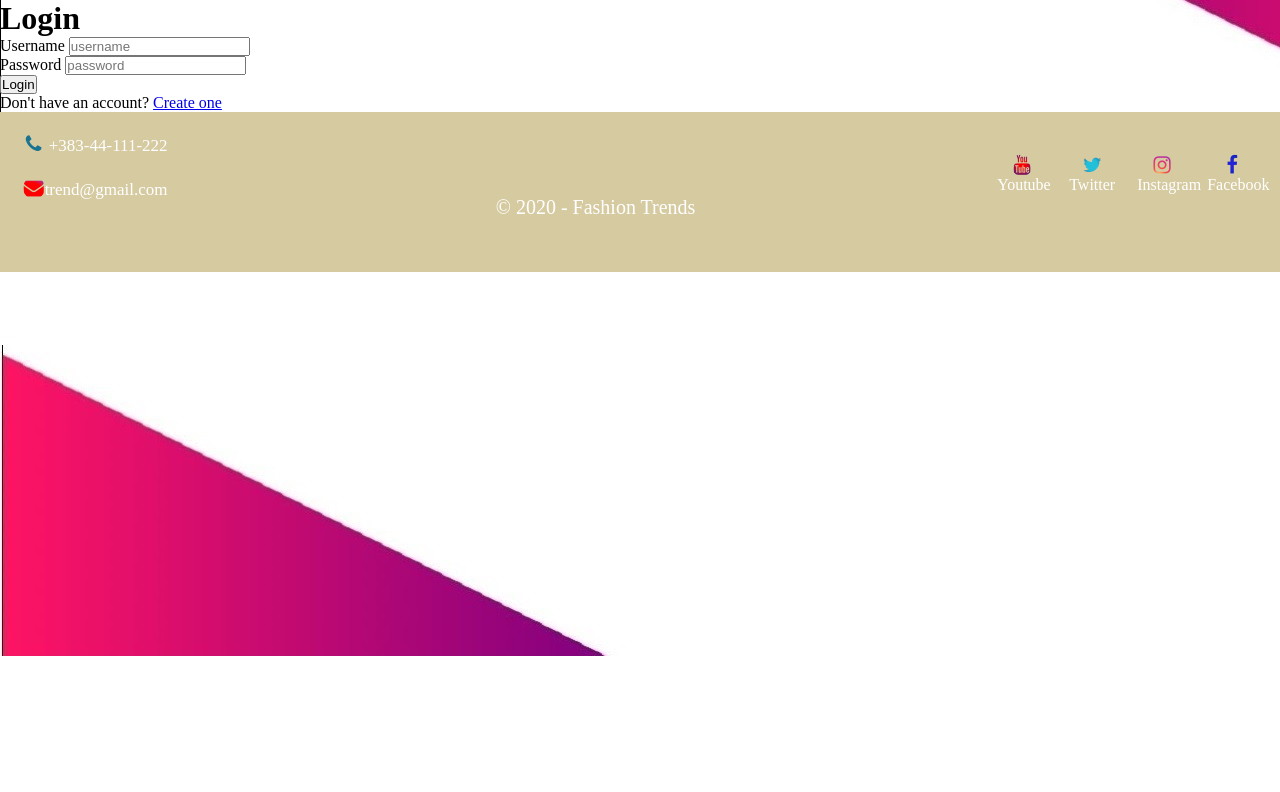
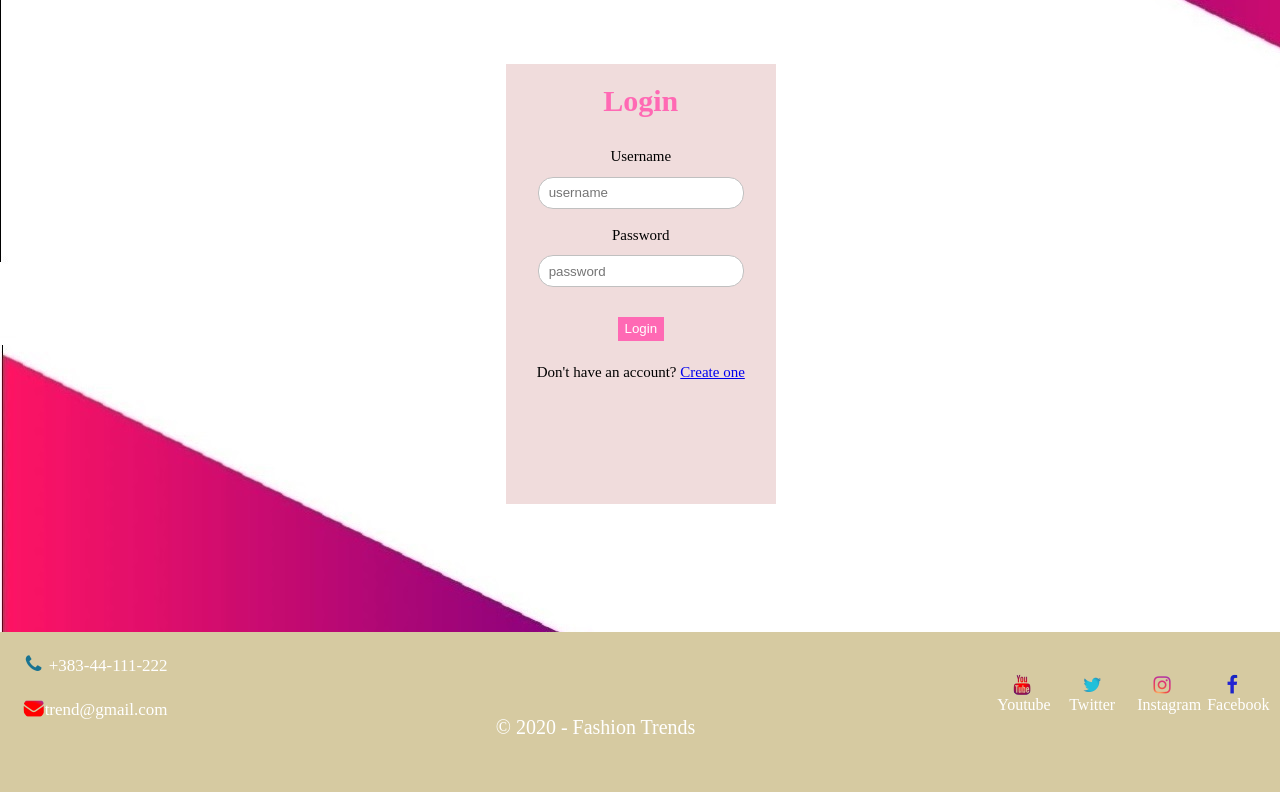
Before and after one commit to Rilindaaa/Projekti, a PHP site: page /CONTENT/login.php in a window 1280 px wide. Shown: the part 144-936 px from the top of the page. Before the commit the page ends 800 px from the top, so only its background shows below. Run offline with PHP 8.4, Linux system fonts and the light colour scheme.

Commit message:
smth new

```diff
--- a/CSS/Fashion.css
+++ b/CSS/Fashion.css
@@ -577,6 +577,53 @@ button {
     margin-bottom: 10px;
 }
 
+.cont{
+    margin: auto;
+    width: 30%;
+    height: 20%;
+    margin-bottom: 10%;
+    margin-top: 5%;
+  }
+
+.cont form{
+    width: 60%;
+    height: 50vh;
+    padding: 20px;
+    background: rgba(235, 208, 208, 0.747);
+    text-align: center;
+    font-size: 15px;
+    margin-left: 15%;
+  }
+
+.cont form h1{
+  text-align: center;
+  margin-bottom: 30px;
+  color: hotpink;
+}
+
+ .form-control{
+  width: 80%;
+  height: 30px;
+  background-color: white;
+  border: 1px solid silver;
+  margin: 10px 0 18px 0;
+  padding: 0 10px;
+  margin-top: 5%;
+  border-radius: 15px;
+}
+
+.btn{
+  margin-top: 5%;
+  padding: 2%;
+  width: 20%;
+  background: hotpink;
+  color: white;
+  border: 0px;
+}
+
+#account{
+    margin-top: 10%;
+  }
 
 /*REGISTER*/
 
```
